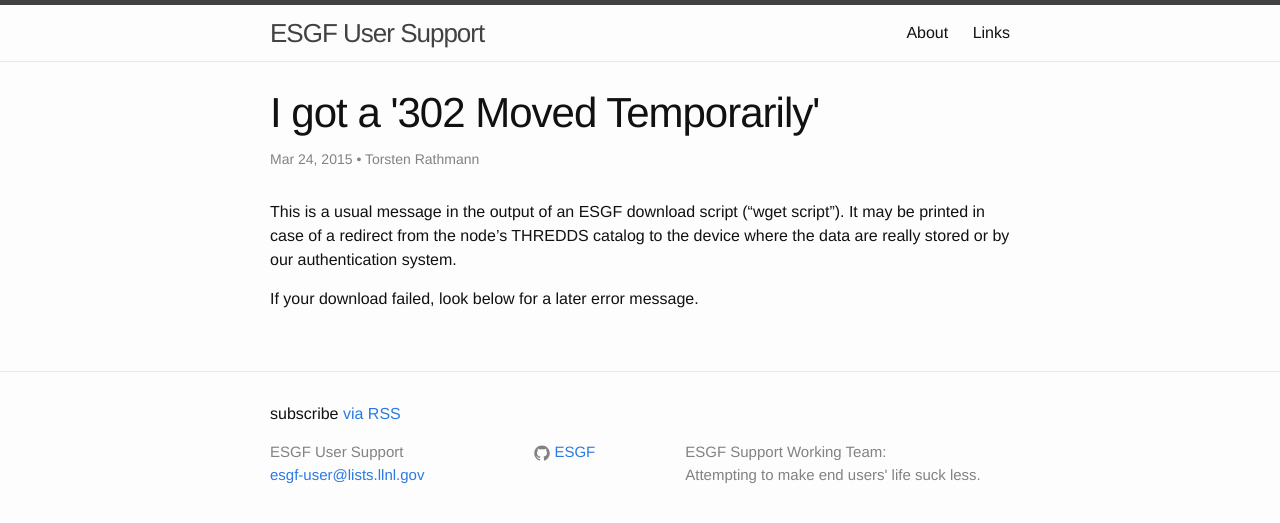
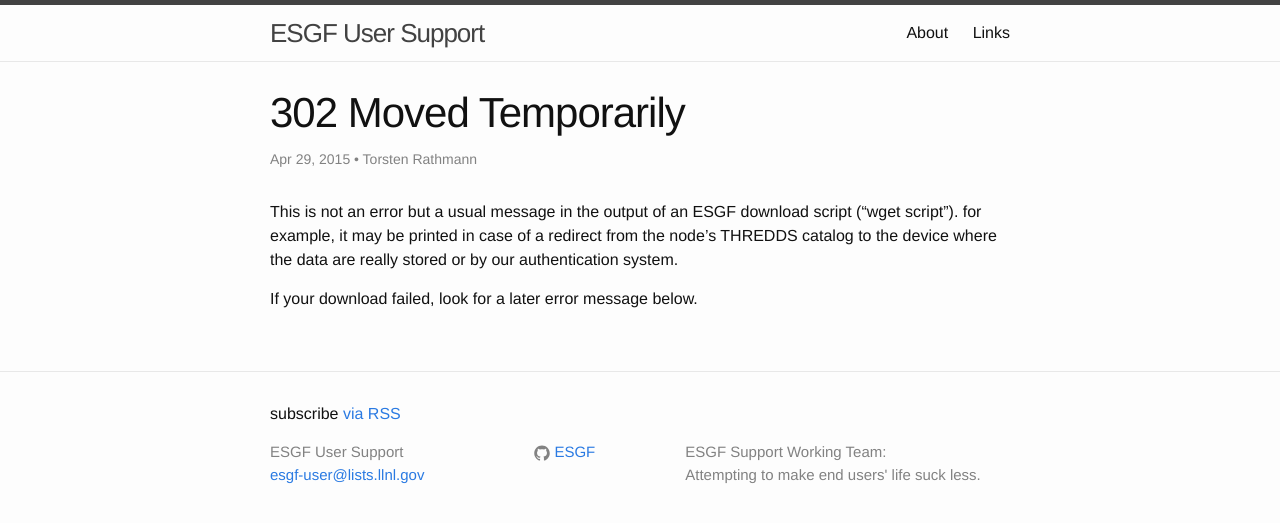
Before and after one commit to ESGF/esgf-swt, a Jekyll site: the page built from _posts/2015-03-27-302-moved-temporarily.markdown, in a window 1280 px wide. Shown: the top 523 px of the page. Built offline with Jekyll 4.4.1, drawn with Linux system fonts in a browser that asks for light colours.

Commit message:
TR: Minor corrections

```diff
--- a/_posts/2015-03-27-302-moved-temporarily.markdown
+++ b/_posts/2015-03-27-302-moved-temporarily.markdown
@@ -1,11 +1,11 @@
 ---
 layout: post                     #<-- don't touch
-title:  "I got a '302 Moved Temporarily'" #<-- keep the quotes " ... "
+title:  "302 Moved Temporarily" #<-- keep the quotes " ... "
 categories: download wget        #<-- No quotes, comma separated tags
-date:   2015-03-24 17:40:00      #<-- current date and time
+date:   2015-04-29 21:10:00      #<-- current date and time
 author: Torsten Rathmann         #<-- Replace with the name
 ---
 
-This is a usual message in the output of an ESGF download script ("wget script"). It may be printed in case of a redirect from the node's THREDDS catalog to the device where the data are really stored or by our authentication system.
+This is not an error but a usual message in the output of an ESGF download script ("wget script"). for example, it may be printed in case of a redirect from the node's THREDDS catalog to the device where the data are really stored or by our authentication system.
 
-If your download failed, look below for a later error message.
+If your download failed, look for a later error message below.
```
